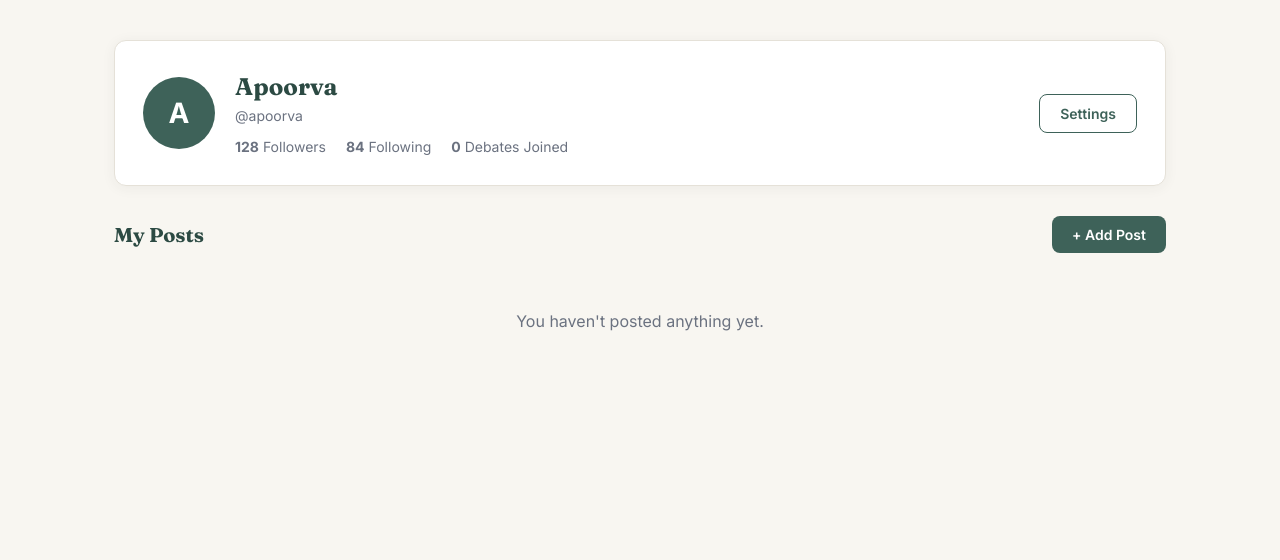
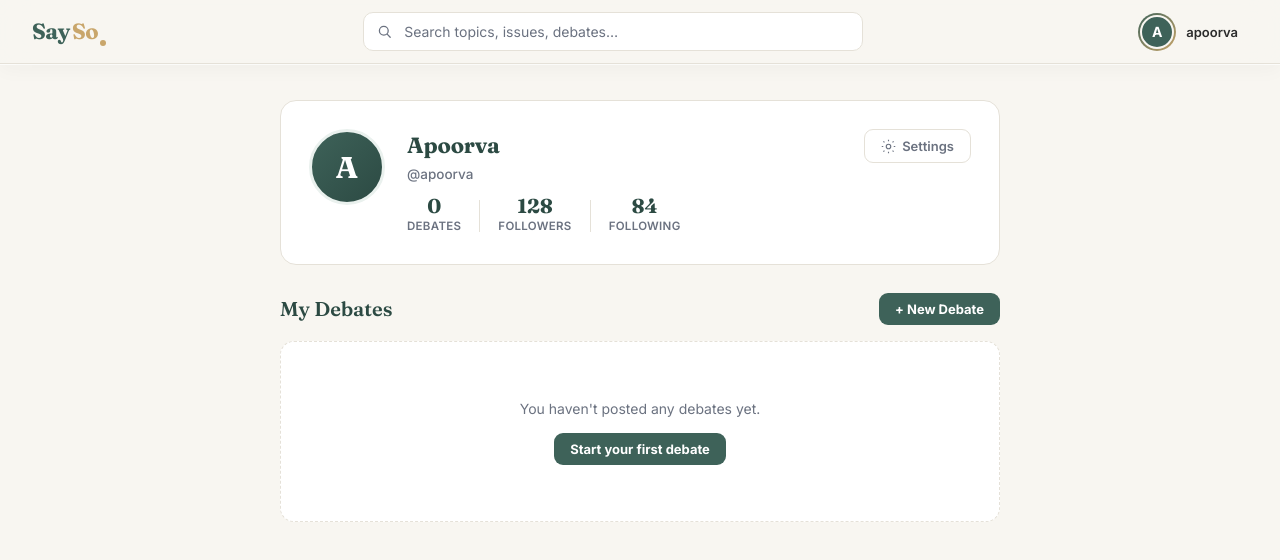
Before and after one commit to skit-devops-2026/devops-24ESKCS055, a React (Vite) app in the folder frontend/: page /profile/1 in a window 1280 px wide. Shown: the top 560 px of the page. Built offline with nearby package versions, Linux system fonts and the light colour scheme.

Commit message:
changed the profile ui/ux a bit as well

```diff
--- a/frontend/src/pages/Profile.jsx
+++ b/frontend/src/pages/Profile.jsx
@@ -4,20 +4,22 @@ import { mockPosts } from "../data/mockPosts";
 import { useAuth } from "../context/AuthContext";
 import PostCard from "../components/PostCard";
 import AddPostModal from "../components/AddPostModal";
+import AppNavbar from "../components/AppNavbar";
 
-  const Profile = () => {
+const Profile = () => {
   const { user } = useAuth();
   const navigate = useNavigate();
-  const [posts, setPosts] = useState(mockPosts);
+  const [posts, setPosts]       = useState(mockPosts);
   const [showModal, setShowModal] = useState(false);
+  const [search, setSearch]     = useState("");
 
-  const myPosts = posts.filter((p) => p.author.fullName === user?.fullName);
+  const myPosts = posts.filter((p) => p.author._id === user?._id || p.author.fullName === user?.fullName);
 
   const handleAddPost = (data) => {
     const newPost = {
       _id: Date.now().toString(),
       ...data,
-      author: { _id: user._id, fullName: user.fullName },
+      author: { _id: user._id, fullName: user.fullName, username: user.username },
       likes: [],
       votesFor: [],
       votesAgainst: [],
@@ -26,80 +28,302 @@ import AddPostModal from "../components/AddPostModal";
     setPosts([newPost, ...posts]);
   };
 
+  const initials = (user?.fullName || "U").charAt(0).toUpperCase();
+
   return (
     <>
-      <div className="profile page-container">
-        <div className="profile-header card">
-          <div className="profile-avatar">{user?.fullName?.charAt(0)}</div>
+      <AppNavbar search={search} setSearch={setSearch} />
 
-          <div className="profile-info">
-            <h2>{user?.fullName}</h2>
-            <p className="profile-username">@{user?.username}</p>
-            <div className="profile-stats">
-              <span><strong>128</strong> Followers</span>
-              <span><strong>84</strong> Following</span>
-              <span><strong>{myPosts.length}</strong> Debates Joined</span>
+      <div className="pf-page">
+        <div className="pf-container">
+
+          {/* ── Profile card ── */}
+          <div className="pf-card">
+            {/* Avatar */}
+            <div className="pf-avatar-wrap">
+              <div className="pf-avatar">{initials}</div>
             </div>
+
+            {/* Info */}
+            <div className="pf-info">
+              <h2 className="pf-name">{user?.fullName}</h2>
+              <p className="pf-username">@{user?.username}</p>
+
+              {/* Bio */}
+              {user?.bio && (
+                <p className="pf-bio">{user.bio}</p>
+              )}
+
+              {/* Stats row */}
+              <div className="pf-stats">
+                <div className="pf-stat">
+                  <span className="pf-stat-num">{myPosts.length}</span>
+                  <span className="pf-stat-lbl">Debates</span>
+                </div>
+                <div className="pf-stat-divider" />
+                <div className="pf-stat">
+                  <span className="pf-stat-num">128</span>
+                  <span className="pf-stat-lbl">Followers</span>
+                </div>
+                <div className="pf-stat-divider" />
+                <div className="pf-stat">
+                  <span className="pf-stat-num">84</span>
+                  <span className="pf-stat-lbl">Following</span>
+                </div>
+              </div>
+            </div>
+
+            {/* Settings button */}
+            <button className="pf-settings-btn" onClick={() => navigate("/settings")}>
+              <svg viewBox="0 0 20 20" fill="none" width="15" height="15" stroke="currentColor" strokeWidth="1.5">
+                <circle cx="10" cy="10" r="3"/>
+                <path d="M10 1v2M10 17v2M1 10h2M17 10h2M3.2 3.2l1.4 1.4M15.4 15.4l1.4 1.4M3.2 16.8l1.4-1.4M15.4 4.6l1.4-1.4"/>
+              </svg>
+              Settings
+            </button>
           </div>
 
-          <button className="btn btn-outline" onClick={() => navigate("/settings")}>Settings</button>
+          {/* ── Posts section ── */}
+          <div className="pf-posts-section">
+            <div className="pf-posts-header">
+              <h3 className="pf-posts-title">
+                My Debates
+                {myPosts.length > 0 && (
+                  <span className="pf-posts-count">{myPosts.length}</span>
+                )}
+              </h3>
+              <button className="pf-new-btn" onClick={() => setShowModal(true)}>
+                + New Debate
+              </button>
+            </div>
+
+            {myPosts.length === 0 ? (
+              <div className="pf-empty">
+                <p>You haven't posted any debates yet.</p>
+                <button className="pf-new-btn" onClick={() => setShowModal(true)}>
+                  Start your first debate
+                </button>
+              </div>
+            ) : (
+              <div className="pf-posts-list">
+                {myPosts.map((post) => (
+                  <PostCard key={post._id} post={post} />
+                ))}
+              </div>
+            )}
+          </div>
+
         </div>
-
-        <div className="profile-section-header">
-          <h3 className="profile-section-title">My Posts</h3>
-          <button className="btn btn-primary" onClick={() => setShowModal(true)}>+ Add Post</button>
-        </div>
-
-        {myPosts.length === 0 && <p className="no-posts">You haven't posted anything yet.</p>}
-        {myPosts.map((post) => <PostCard key={post._id} post={post} />)}
       </div>
 
-      {showModal && <AddPostModal onClose={() => setShowModal(false)} onSubmit={handleAddPost} />}
+      {showModal && (
+        <AddPostModal onClose={() => setShowModal(false)} onSubmit={handleAddPost} />
+      )}
 
       <style>{`
-        .profile { padding: 40px 24px 60px; }
-
-        .profile-header {
-          display: flex;
-          align-items: center;
-          gap: 20px;
-          padding: 28px;
-          margin-bottom: 30px;
+        .pf-page {
+          min-height: 100dvh;
+          background: var(--color-bg);
+          padding: 36px 24px 80px;
         }
 
-        .profile-avatar {
-          width: 72px;
-          height: 72px;
+        .pf-container {
+          max-width: 720px;
+          margin: 0 auto;
+        }
+
+        /* ── Profile card ── */
+        .pf-card {
+          background: var(--color-surface);
+          border: 1.5px solid var(--color-border);
+          border-radius: 16px;
+          padding: 28px;
+          display: flex;
+          align-items: flex-start;
+          gap: 22px;
+          margin-bottom: 28px;
+          position: relative;
+        }
+
+        /* Avatar */
+        .pf-avatar-wrap { flex-shrink: 0; }
+        .pf-avatar {
+          width: 76px;
+          height: 76px;
           border-radius: 50%;
-          background: var(--color-primary);
+          background: linear-gradient(135deg, var(--color-primary), var(--color-primary-dark));
           color: #fff;
+          font-family: 'Fraunces', serif;
+          font-size: 30px;
+          font-weight: 700;
           display: flex;
           align-items: center;
           justify-content: center;
-          font-size: 28px;
-          font-weight: 700;
-          flex-shrink: 0;
+          border: 3px solid var(--color-primary-tint);
         }
 
-        .profile-info { flex: 1; }
-        .profile-username { color: var(--color-muted); font-size: 14px; margin-bottom: 10px; }
+        /* Info */
+        .pf-info { flex: 1; min-width: 0; }
 
-        .profile-stats {
-          display: flex;
-          gap: 20px;
-          font-size: 14px;
-          color: var(--color-muted);
+        .pf-name {
+          font-family: 'Fraunces', serif;
+          font-size: 22px;
+          font-weight: 700;
+          color: var(--color-primary-dark);
+          margin-bottom: 2px;
+          letter-spacing: -0.2px;
         }
 
-        .profile-section-header {
+        .pf-username {
+          font-size: 13.5px;
+          color: var(--color-muted);
+          margin-bottom: 12px;
+          font-weight: 500;
+        }
+
+        /* Bio */
+        .pf-bio {
+          font-size: 14px;
+          line-height: 1.65;
+          color: var(--color-text);
+          margin-bottom: 16px;
+          padding: 12px 14px;
+          background: var(--color-primary-tint);
+          border-left: 3px solid var(--color-primary);
+          border-radius: 0 8px 8px 0;
+        }
+
+        /* Stats */
+        .pf-stats {
+          display: flex;
+          align-items: center;
+          gap: 0;
+        }
+        .pf-stat {
+          display: flex;
+          flex-direction: column;
+          align-items: center;
+          padding: 0 18px 0 0;
+        }
+        .pf-stat:first-child { padding-left: 0; }
+        .pf-stat-num {
+          font-family: 'Fraunces', serif;
+          font-size: 20px;
+          font-weight: 700;
+          color: var(--color-primary-dark);
+          line-height: 1;
+        }
+        .pf-stat-lbl {
+          font-size: 11.5px;
+          font-weight: 600;
+          color: var(--color-muted);
+          margin-top: 2px;
+          text-transform: uppercase;
+          letter-spacing: 0.3px;
+        }
+        .pf-stat-divider {
+          width: 1px;
+          height: 32px;
+          background: var(--color-border);
+          margin-right: 18px;
+        }
+
+        /* Settings button */
+        .pf-settings-btn {
+          display: flex;
+          align-items: center;
+          gap: 6px;
+          padding: 8px 16px;
+          border: 1.5px solid var(--color-border);
+          border-radius: 9px;
+          background: transparent;
+          font-size: 13px;
+          font-weight: 600;
+          color: var(--color-muted);
+          cursor: pointer;
+          font-family: 'Inter', sans-serif;
+          flex-shrink: 0;
+          transition: border-color 0.15s, color 0.15s;
+          align-self: flex-start;
+        }
+        .pf-settings-btn:hover {
+          border-color: var(--color-primary);
+          color: var(--color-primary);
+        }
+
+        /* ── Posts section ── */
+        .pf-posts-section { }
+
+        .pf-posts-header {
           display: flex;
           align-items: center;
           justify-content: space-between;
           margin-bottom: 16px;
         }
 
-        .profile-section-title { font-size: 20px; }
-        .no-posts { color: var(--color-muted); text-align: center; padding: 40px 0; }
+        .pf-posts-title {
+          font-family: 'Fraunces', serif;
+          font-size: 20px;
+          font-weight: 600;
+          color: var(--color-primary-dark);
+          display: flex;
+          align-items: center;
+          gap: 10px;
+        }
+
+        .pf-posts-count {
+          font-family: 'Inter', sans-serif;
+          font-size: 12px;
+          font-weight: 700;
+          color: var(--color-primary);
+          background: var(--color-primary-tint);
+          padding: 2px 10px;
+          border-radius: 20px;
+        }
+
+        .pf-new-btn {
+          padding: 8px 16px;
+          background: var(--color-primary);
+          color: #fff;
+          border: none;
+          border-radius: 9px;
+          font-size: 13px;
+          font-weight: 700;
+          cursor: pointer;
+          font-family: 'Inter', sans-serif;
+          transition: background 0.15s, transform 0.15s;
+        }
+        .pf-new-btn:hover {
+          background: var(--color-primary-dark);
+          transform: translateY(-1px);
+        }
+
+        /* Empty state */
+        .pf-empty {
+          text-align: center;
+          padding: 56px 24px;
+          background: var(--color-surface);
+          border: 1.5px dashed var(--color-border);
+          border-radius: 14px;
+          color: var(--color-muted);
+          font-size: 14px;
+          display: flex;
+          flex-direction: column;
+          align-items: center;
+          gap: 14px;
+        }
+
+        /* Posts list */
+        .pf-posts-list { }
+
+        /* Responsive */
+        @media (max-width: 600px) {
+          .pf-page   { padding: 20px 14px 60px; }
+          .pf-card   { flex-direction: column; align-items: center; text-align: center; }
+          .pf-bio    { text-align: left; }
+          .pf-stats  { justify-content: center; }
+          .pf-settings-btn { align-self: center; }
+        }
       `}</style>
     </>
   );
```
